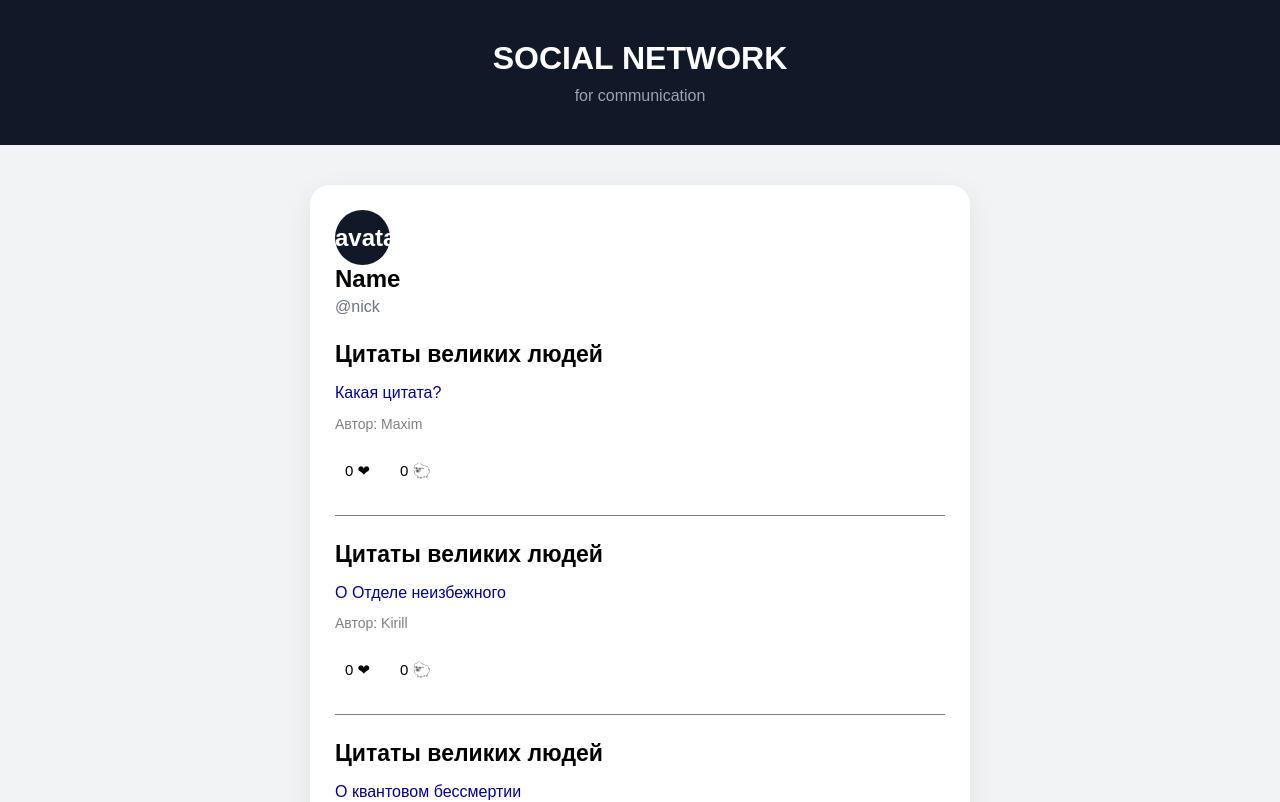
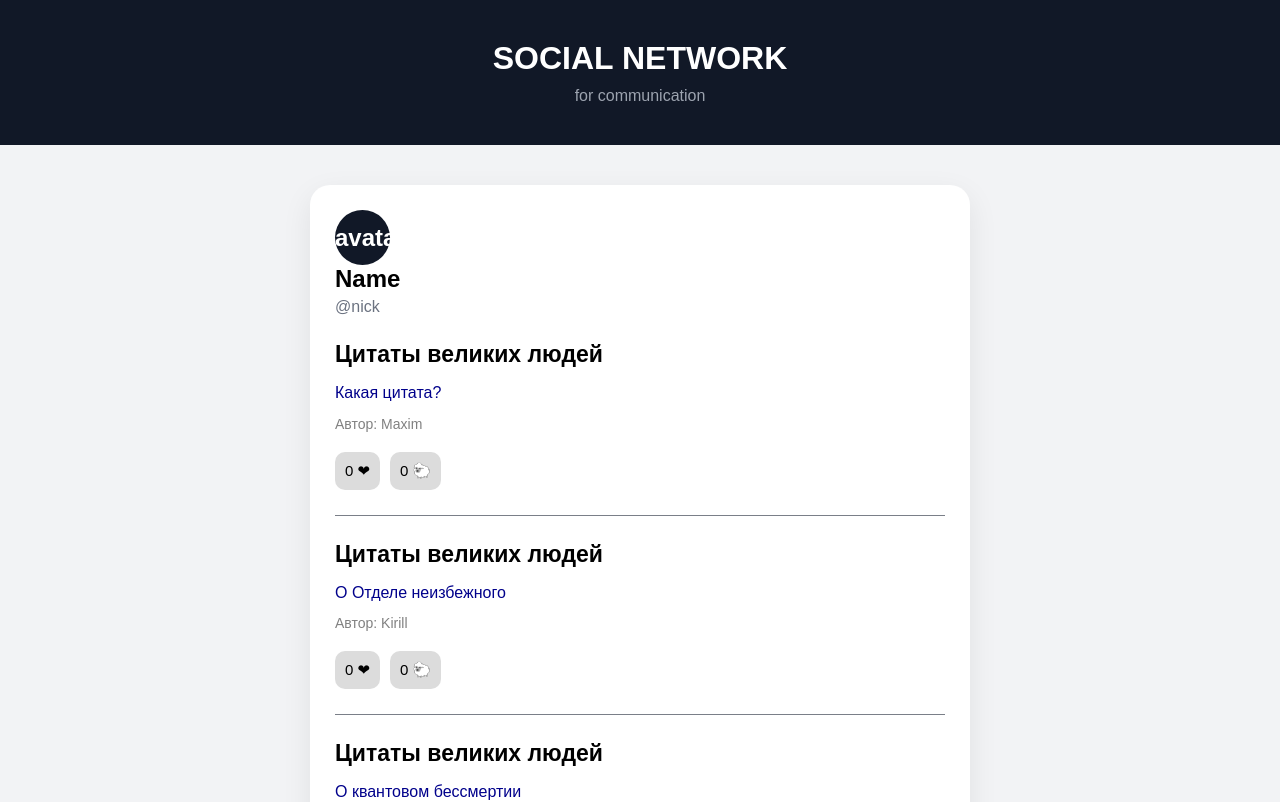
Before and after one commit to Qwexaro/react, a React (Vite) app: page / in a window 1280 px wide. Shown: the top 802 px of the page. Built offline with nearby package versions, Linux system fonts and the light colour scheme.

Commit message:
corrected style

```diff
--- a/src/index.css
+++ b/src/index.css
@@ -107,7 +107,7 @@ main {
 
 .actions button {
   border: none;
-  background: white;
+  background: gainsboro;
   padding: 10px 10px;
   border-radius: 10px;
   font-size: 15px;
```
